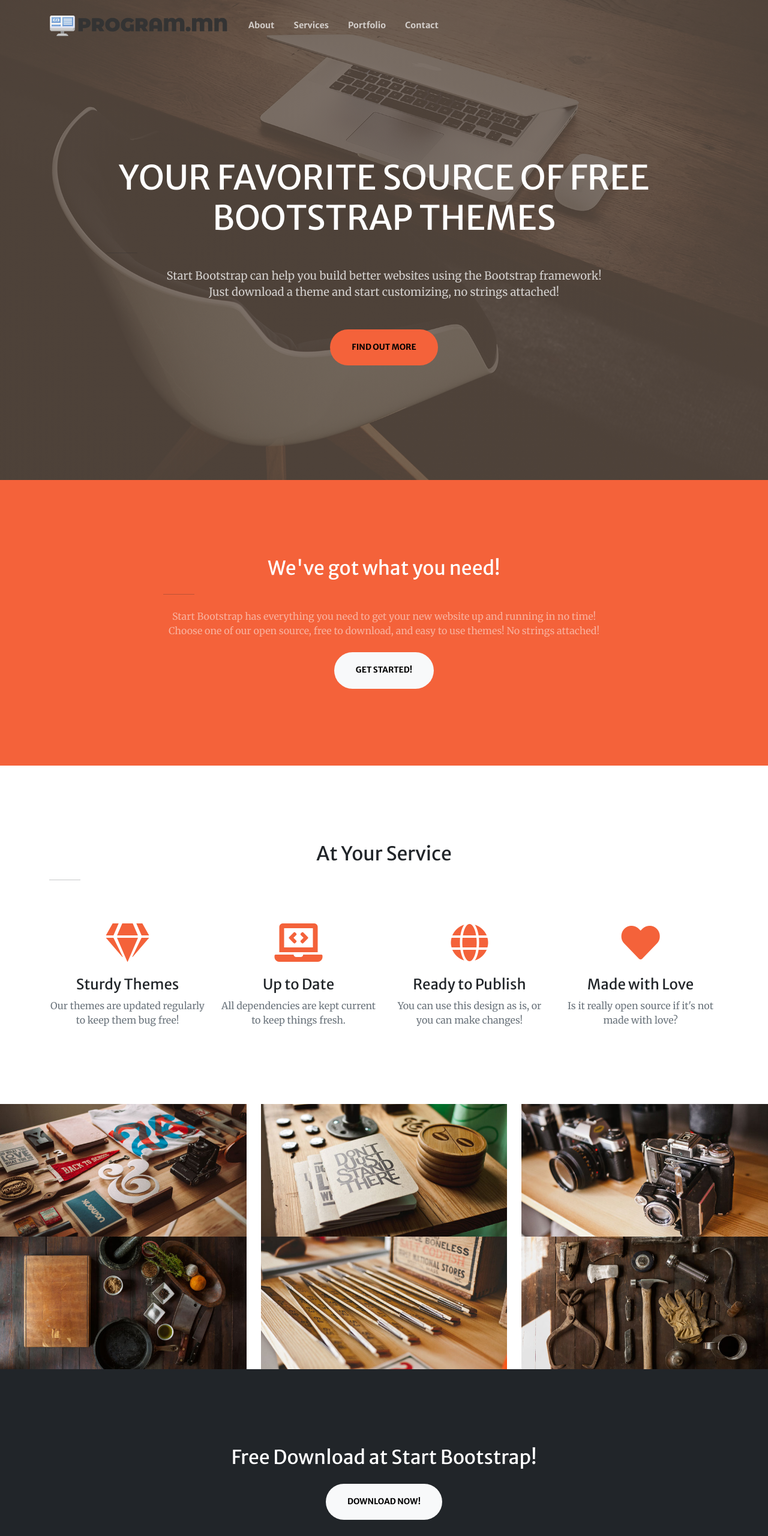
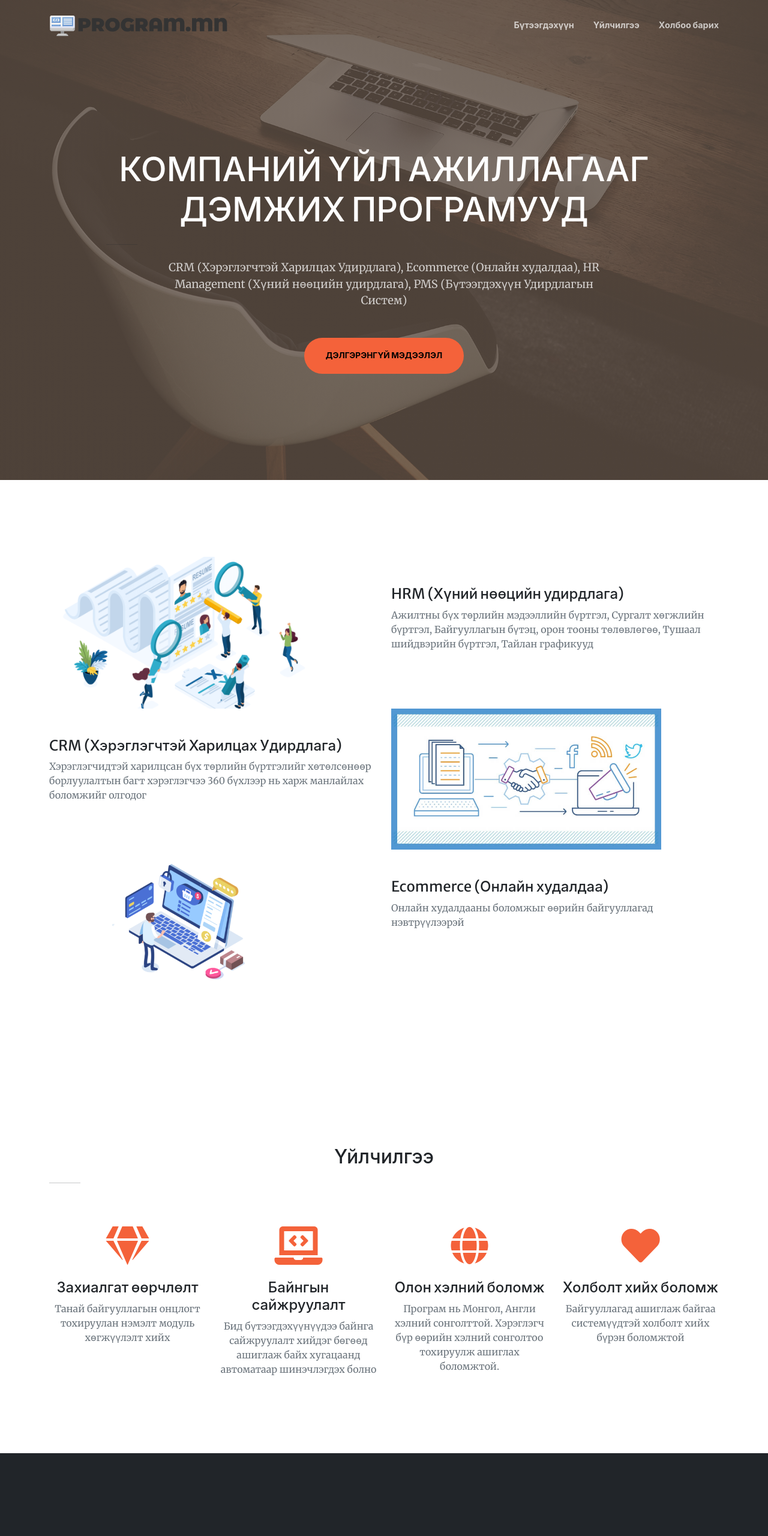
Before and after one commit to fineworks/program-web, a Gatsby site: page / in a window 1280 px wide. Shown: the top 2560 px of the page at 60% size. Built offline with nearby package versions, Linux system fonts and the light colour scheme; Gatsby itself is replaced by a stand-in of ours.

Commit message:
First public release

```diff
--- a/src/components/header.tsx
+++ b/src/components/header.tsx
@@ -18,26 +18,26 @@ export default class Header extends React.Component {
                 collapseOnSelect={true}>
           <div className="container">
             <a className="navbar-brand js-scroll-trigger" href="#page-top" onClick={Scroller.handleAnchorScroll}>
-              <img src={logo} alt="Logo" />
+              <img src={logo} alt="Logo" href="#page-top" />
             </a>
 
             <Navbar.Toggle aria-controls="navbarResponsive"/>
             <Navbar.Collapse id="navbarResponsive">
-              <Nav className="navbar-nav ml-auto my-2 my-lg-0">
+              <Nav className="navbar-nav my-2 my-lg-0 ms-auto ">
                 <Scrollspy className="navbar-nav"
-                           items={["about", "services", "portfolio", "contact"]}
+                           items={["products", "services", "portfolio", "contact"]}
                            currentClassName="active" rootEl={"#mainNav"} offset={-75}>
                   <li className="nav-item">
-                    <Nav.Link className={"js-scroll-trigger"} href="#about" onClick={Scroller.handleAnchorScroll}>About</Nav.Link>
+                    <Nav.Link className={"js-scroll-trigger"} href="#products" onClick={Scroller.handleAnchorScroll}>Бүтээгдэхүүн</Nav.Link>
                   </li>
                   <li className="nav-item">
-                    <Nav.Link className={"js-scroll-trigger"} href="#services" onClick={Scroller.handleAnchorScroll}>Services</Nav.Link>
+                    <Nav.Link className={"js-scroll-trigger"} href="#services" onClick={Scroller.handleAnchorScroll}>Үйлчилгээ</Nav.Link>
                   </li>
+                  {/* <li className="nav-item">
+                    <Nav.Link className={"js-scroll-trigger"} href="#portfolio" onClick={Scroller.handleAnchorScroll}>Нэвтэрүүлсэн туршлагууд</Nav.Link>
+                  </li> */}
                   <li className="nav-item">
-                    <Nav.Link className={"js-scroll-trigger"} href="#portfolio" onClick={Scroller.handleAnchorScroll}>Portfolio</Nav.Link>
-                  </li>
-                  <li className="nav-item">
-                    <Nav.Link className={"js-scroll-trigger"} href="#contact" onClick={Scroller.handleAnchorScroll}>Contact</Nav.Link>
+                    <Nav.Link className={"js-scroll-trigger"} href="#contact" onClick={Scroller.handleAnchorScroll}>Холбоо барих</Nav.Link>
                   </li>
                 </Scrollspy>
               </Nav>
@@ -48,14 +48,12 @@ export default class Header extends React.Component {
           <div className="container h-100">
             <div className="row h-100 align-items-center justify-content-center text-center">
               <div className="col-lg-10 align-self-end">
-                <h1 className="text-uppercase text-white font-weight-bold">Your Favorite Source of Free Bootstrap
-                  Themes</h1>
+                <h1 className="text-uppercase text-white font-weight-bold">Компаний үйл ажиллагааг дэмжих програмууд</h1>
                 <hr className="divider my-4"/>
               </div>
               <div className="col-lg-8 align-self-baseline">
-                <p className="text-white-75 font-weight-light mb-5">Start Bootstrap can help you build better websites
-                  using the Bootstrap framework! Just download a theme and start customizing, no strings attached!</p>
-                <a className="btn btn-primary btn-xl js-scroll-trigger" href="#about" onClick={Scroller.handleAnchorScroll}>Find Out More</a>
+                <p className="text-white-75 font-weight-light mb-5">CRM (Хэрэглэгчтэй Харилцах Удирдлага), Ecommerce (Онлайн худалдаа), HR Management (Хүний нөөцийн удирдлага), PMS (Бүтээгдэхүүн Удирдлагын Систем)</p>
+                <a className="btn btn-primary btn-xl js-scroll-trigger" href="#products" onClick={Scroller.handleAnchorScroll}>Дэлгэрэнгүй мэдээлэл</a>
               </div>
             </div>
           </div>
--- a/src/components/layout.tsx
+++ b/src/components/layout.tsx
@@ -62,7 +62,7 @@ export default class Layout extends React.Component {
         <main>{this.props.children}</main>
         <footer className="bg-light py-5">
           <div className="container">
-            <div className="small text-center text-muted">Copyright &copy; 2019 - Start Bootstrap</div>
+            <div className="small text-center text-muted">Copyright &copy; 2021 - Fineworks LLC</div>
           </div>
         </footer>
       </div>
--- a/src/pages/index.tsx
+++ b/src/pages/index.tsx
@@ -1,6 +1,7 @@
 import React from "react"
 import { graphql } from "gatsby"
 import Img from "gatsby-image"
+import { GatsbyImage } from "gatsby-plugin-image"
 
 import Layout from "../components/layout"
 import SEO from "../components/seo"
@@ -36,19 +37,46 @@ export default class IndexPage extends React.Component {
     return (
       <Layout>
         <SEO title="Home"/>
-        <section className="page-section bg-primary" id="about">
+        <section className="page-section" id="products">
           <div className="container">
             <div className="row justify-content-center">
-              <div className="col-lg-8 text-center">
-                <h2 className="text-white mt-0">We've got what you need!</h2>
-                <hr className="divider light my-4"/>
-                <p className="text-white-50 mb-4">Start Bootstrap has everything you need to get your new website up
-                  and
-                  running in no time! Choose one of our open source, free to download, and easy to use themes! No
-                  strings
-                  attached!</p>
-                <a className="btn btn-light btn-xl js-scroll-trigger" href="#services"
-                   onClick={Scroller.handleAnchorScroll}>Get Started!</a>
+              <div className="col-lg-6 d-none d-lg-block">
+                <GatsbyImage image={this.props.data.hrimage.childImageSharp.gatsbyImageData} />
+              </div>
+              <div className="col-lg-6 col-md-12">
+                <div className="mt-5">
+                  <h3 className="h4 mb-2">HRM (Хүний нөөцийн удирдлага)</h3>
+                  <p className="text-muted mb-0">Ажилтны бүх төрлийн мэдээллийн бүртгэл,
+                    Сургалт хөгжлийн бүртгэл, Байгууллагын бүтэц, орон тооны төлөвлөгөө,
+                    Тушаал шийдвэрийн бүртгэл, Тайлан графикууд
+                  </p>
+                </div>
+              </div>
+            </div>
+            <div className="row justify-content-center">
+              <div className="col-lg-6 col-md-12">
+                <div className="mt-5">
+                  <h3 className="h4 mb-2">CRM (Хэрэглэгчтэй Харилцах Удирдлага)</h3>
+                  <p className="text-muted mb-0">Хэрэглэгчидтэй харилцсан бүх төрлийн
+                    бүртгэлийг хөтөлсөнөөр борлуулалтын багт хэрэглэгчээ 360 бүхлээр нь
+                    харж манлайлах боломжийг олгодог
+                  </p>
+                </div>
+              </div>
+              <div className="col-lg-6 d-none d-lg-block">
+                <GatsbyImage image={this.props.data.crmimage.childImageSharp.gatsbyImageData} />
+              </div>
+            </div>
+            <div className="row justify-content-center">
+              <div className="col-lg-6 d-none d-lg-block">
+                <GatsbyImage image={this.props.data.ecommerceimage.childImageSharp.gatsbyImageData} />
+              </div>
+              <div className="col-lg-6 col-md-12">
+                <div className="mt-5">
+                  <h3 className="h4 mb-2">Ecommerce (Онлайн худалдаа)</h3>
+                  <p className="text-muted mb-0">Онлайн худалдааны боломжыг өөрийн байгууллагад нэвтрүүлээрэй
+                  </p>
+                </div>
               </div>
             </div>
           </div>
@@ -56,130 +84,46 @@ export default class IndexPage extends React.Component {
 
         <section className="page-section" id="services">
           <div className="container">
-            <h2 className="text-center mt-0">At Your Service</h2>
+            <h2 className="text-center mt-0">Үйлчилгээ</h2>
             <hr className="divider my-4"/>
             <div className="row">
               <div className="col-lg-3 col-md-6 text-center">
                 <div className="mt-5">
                   <i className="fas fa-4x fa-gem text-primary mb-4"></i>
-                  <h3 className="h4 mb-2">Sturdy Themes</h3>
-                  <p className="text-muted mb-0">Our themes are updated regularly to keep them bug free!</p>
+                  <h3 className="h4 mb-2">Захиалгат өөрчлөлт</h3>
+                  <p className="text-muted mb-0">Танай байгууллагын онцлогт тохируулан нэмэлт модуль хөгжүүлэлт хийх</p>
                 </div>
               </div>
               <div className="col-lg-3 col-md-6 text-center">
                 <div className="mt-5">
                   <i className="fas fa-4x fa-laptop-code text-primary mb-4"></i>
-                  <h3 className="h4 mb-2">Up to Date</h3>
-                  <p className="text-muted mb-0">All dependencies are kept current to keep things fresh.</p>
+                  <h3 className="h4 mb-2">Байнгын сайжруулалт</h3>
+                  <p className="text-muted mb-0">Бид бүтээгдэхүүнүүдээ байнга сайжруулалт хийдэг бөгөөд ашиглаж байх хугацаанд автоматаар шинэчлэгдэх болно</p>
                 </div>
               </div>
               <div className="col-lg-3 col-md-6 text-center">
                 <div className="mt-5">
                   <i className="fas fa-4x fa-globe text-primary mb-4"></i>
-                  <h3 className="h4 mb-2">Ready to Publish</h3>
-                  <p className="text-muted mb-0">You can use this design as is, or you can make changes!</p>
+                  <h3 className="h4 mb-2">Олон хэлний боломж</h3>
+                  <p className="text-muted mb-0">Програм нь Монгол, Англи хэлний сонголттой. Хэрэглэгч бүр өөрийн хэлний сонголтоо тохируулж ашиглах боломжтой.</p>
                 </div>
               </div>
               <div className="col-lg-3 col-md-6 text-center">
                 <div className="mt-5">
                   <i className="fas fa-4x fa-heart text-primary mb-4"></i>
-                  <h3 className="h4 mb-2">Made with Love</h3>
-                  <p className="text-muted mb-0">Is it really open source if it's not made with love?</p>
+                  <h3 className="h4 mb-2">Холболт хийх боломж</h3>
+                  <p className="text-muted mb-0">Байгууллагад ашиглаж байгаа системүүдтэй холболт хийх бүрэн боломжтой </p>
                 </div>
               </div>
             </div>
           </div>
         </section>
 
-        <section id="portfolio">
+        <section className="page-section bg-dark text-white" id="portfolio">
           <div className="container-fluid p-0">
             <div className="row no-gutters">
-              <div className="col-lg-4 col-sm-6">
-                <a className="portfolio-box" href="img/portfolio/fullsize/1.jpg" onClick={this.handlePortfolioClick.bind(this, 0)}>
-                  <Img fluid={this.props.data.images.edges[0].node.childImageSharp.fluid}/>
-                  <div className="portfolio-box-caption">
-                    <div className="project-category text-white-50">
-                      Category
-                    </div>
-                    <div className="project-name">
-                      Project Name
-                    </div>
-                  </div>
-                </a>
-              </div>
-              <div className="col-lg-4 col-sm-6">
-                <a className="portfolio-box" href="img/portfolio/fullsize/2.jpg" onClick={this.handlePortfolioClick.bind(this, 1)}>
-                  <Img fluid={this.props.data.images.edges[1].node.childImageSharp.fluid}/>
-                  <div className="portfolio-box-caption">
-                    <div className="project-category text-white-50">
-                      Category
-                    </div>
-                    <div className="project-name">
-                      Project Name
-                    </div>
-                  </div>
-                </a>
-              </div>
-              <div className="col-lg-4 col-sm-6">
-                <a className="portfolio-box" href="img/portfolio/fullsize/3.jpg" onClick={this.handlePortfolioClick.bind(this, 2)}>
-                  <Img fluid={this.props.data.images.edges[2].node.childImageSharp.fluid}/>
-                  <div className="portfolio-box-caption">
-                    <div className="project-category text-white-50">
-                      Category
-                    </div>
-                    <div className="project-name">
-                      Project Name
-                    </div>
-                  </div>
-                </a>
-              </div>
-              <div className="col-lg-4 col-sm-6">
-                <a className="portfolio-box" href="images/portfolio/fullsize/4.jpg" onClick={this.handlePortfolioClick.bind(this, 3)}>
-                  <Img fluid={this.props.data.images.edges[3].node.childImageSharp.fluid}/>
-                  <div className="portfolio-box-caption">
-                    <div className="project-category text-white-50">
-                      Category
-                    </div>
-                    <div className="project-name">
-                      Project Name
-                    </div>
-                  </div>
-                </a>
-              </div>
-              <div className="col-lg-4 col-sm-6">
-                <a className="portfolio-box" href="img/portfolio/fullsize/5.jpg" onClick={this.handlePortfolioClick.bind(this, 4)}>
-                  <Img fluid={this.props.data.images.edges[4].node.childImageSharp.fluid}/>
-                  <div className="portfolio-box-caption">
-                    <div className="project-category text-white-50">
-                      Category
-                    </div>
-                    <div className="project-name">
-                      Project Name
-                    </div>
-                  </div>
-                </a>
-              </div>
-              <div className="col-lg-4 col-sm-6">
-                <a className="portfolio-box" href="img/portfolio/fullsize/6.jpg" onClick={this.handlePortfolioClick.bind(this, 5)}>
-                  <Img fluid={this.props.data.images.edges[5].node.childImageSharp.fluid}/>
-                  <div className="portfolio-box-caption p-3">
-                    <div className="project-category text-white-50">
-                      Category
-                    </div>
-                    <div className="project-name">
-                      Project Name
-                    </div>
-                  </div>
-                </a>
-              </div>
+
             </div>
-          </div>
-        </section>
-
-        <section className="page-section bg-dark text-white">
-          <div className="container text-center">
-            <h2 className="mb-4">Free Download at Start Bootstrap!</h2>
-            <a className="btn btn-light btn-xl" href="https://startbootstrap.com/themes/creative/">Download Now!</a>
           </div>
         </section>
 
@@ -187,21 +131,19 @@ export default class IndexPage extends React.Component {
           <div className="container">
             <div className="row justify-content-center">
               <div className="col-lg-8 text-center">
-                <h2 className="mt-0">Let's Get In Touch!</h2>
+                <h2 className="mt-0">Бидэнтэй холбоо барих</h2>
                 <hr className="divider my-4"/>
-                <p className="text-muted mb-5">Ready to start your next project with us? Give us a call or send us an
-                  email
-                  and we will get back to you as soon as possible!</p>
+                <p className="text-muted mb-5">Өөрийн байгууллагын дотоод үйл ажиллагааг сайжруулах, мэдээллийн нэгдсэн бүртгэлтэй болохыг хүсвэл бидэнд хандаарай</p>
               </div>
             </div>
             <div className="row">
               <div className="col-lg-4 ml-auto text-center mb-5 mb-lg-0">
                 <i className="fas fa-phone fa-3x mb-3 text-muted"></i>
-                <div>+1 (202) 555-0149</div>
+                <div>9910 8470</div>
               </div>
               <div className="col-lg-4 mr-auto text-center">
                 <i className="fas fa-envelope fa-3x mb-3 text-muted"></i>
-                <a className="d-block" href="mailto:contact@yourwebsite.com">contact@yourwebsite.com</a>
+                <a className="d-block" href="mailto:info@fineworks.mn">info@fineworks.mn</a>
               </div>
             </div>
           </div>
@@ -228,5 +170,29 @@ export const imageData = graphql`
         }
       }
     }
+    hrimage: file(relativePath: { eq: "human-resource-management-1024x575.png" }) {
+      childImageSharp {
+        gatsbyImageData(
+          width: 450
+          layout: FIXED
+        )
+      }
+    }
+    crmimage: file(relativePath: { eq: "complete-crm-history-header.jpg" }) {
+      childImageSharp {
+        gatsbyImageData(
+          width: 450
+          layout: FIXED
+        )
+      }
+    }
+    ecommerceimage: file(relativePath: { eq: "how-ecommerce-companies-can-care-for-their-customers-5eb56dfe6c64e-1520x800-1.png" }) {
+      childImageSharp {
+        gatsbyImageData(
+          width: 450
+          layout: FIXED
+        )
+      }
+    }
   }
 `
```
Also changed, not shown: src/images/complete-crm-history-header.jpg (added), src/images/how-ecommerce-companies-can-care-for-their-customers-5eb56dfe6c64e-1520x800-1.png (added), src/images/hrm_screen.png (added), src/images/human-resource-management-1024x575.png (added).
